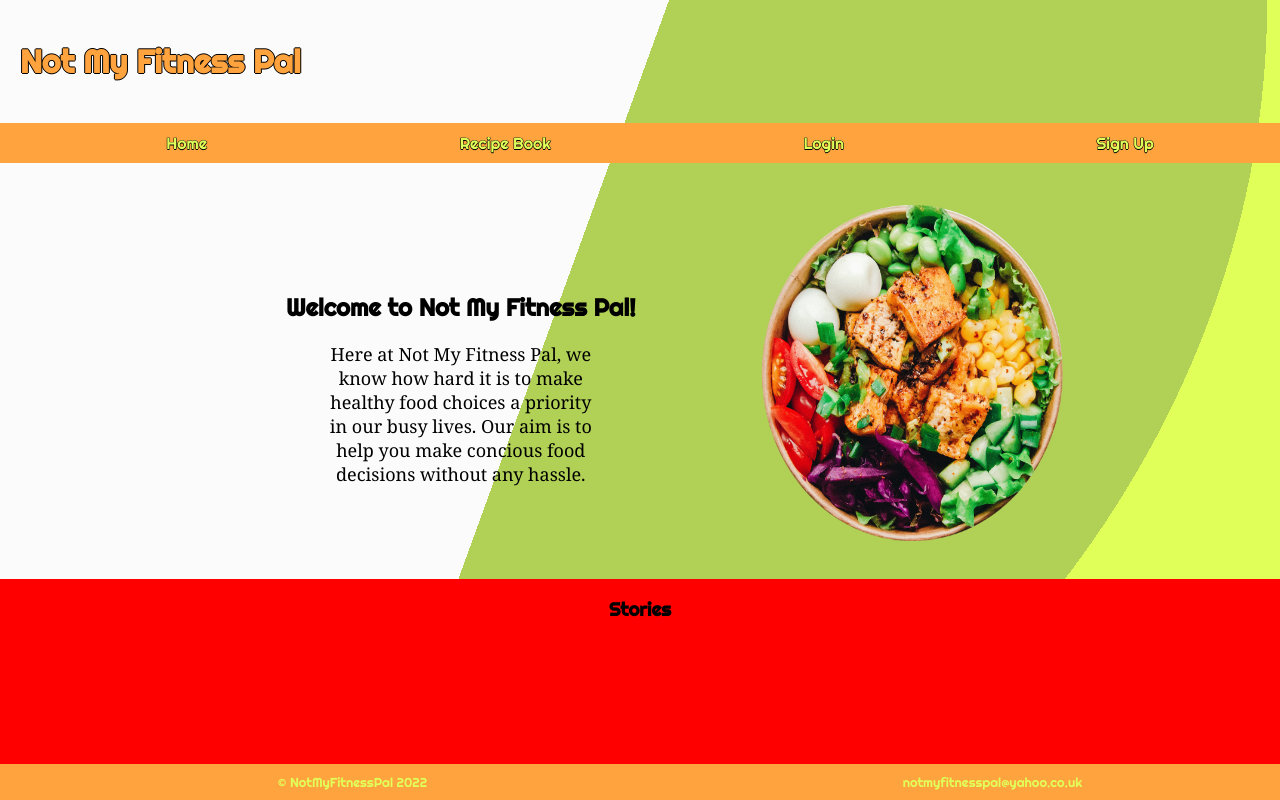
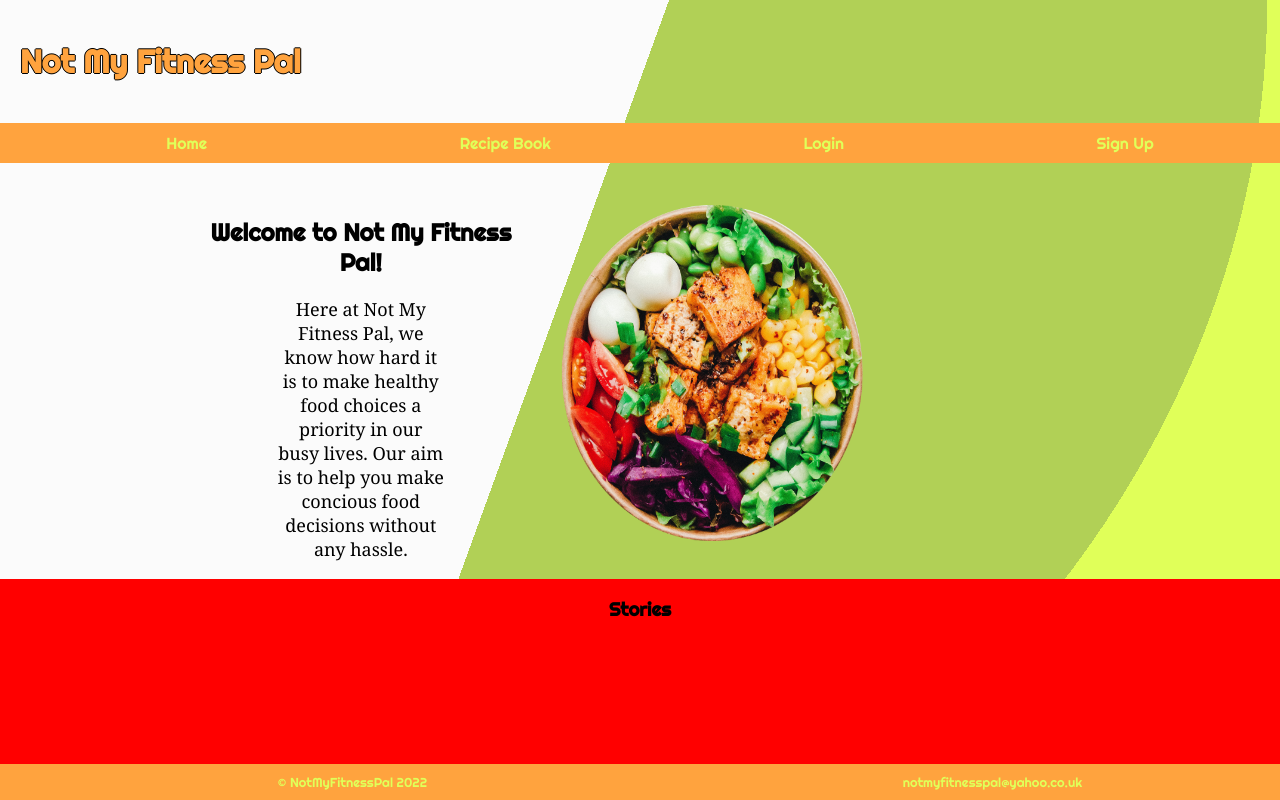
Before and after one commit to RobynGar/fitness_front_end, a React (Create React App) app in the folder front_end_fitness_app/: page / in a window 1280 px wide. Shown: the top 800 px of the page. Built offline with nearby package versions, Linux system fonts and the light colour scheme; no server answers.

Commit message:
delete fetch request added but in comments

```diff
--- a/front_end_fitness_app/src/App.css
+++ b/front_end_fitness_app/src/App.css
@@ -62,7 +62,6 @@ h1{
   color: var(--dark-green);
   text-decoration: none;
   align-items: center;
-  text-shadow: -0.5px 0 black, 0  0.5px black, 0.5px 0 black, 0 -0.5px black;
 }
 
 .home-pic {
@@ -73,10 +72,11 @@ h1{
   margin: 10px; */
   width: 40%;
   height: 400px;
+  padding-right: 200px;
 }
 
 .grow {
-  transition: all .8s ease-in-out;
+  transition: all .4s ease-in-out;
   }
 
   .grow:hover {
@@ -127,6 +127,12 @@ h1{
   text-decoration: none;
 
 }
+
+.filter-bar {
+  margin: auto;
+  width: 50%;
+}
+
 .recipeContext{
   margin-left: 30px;
 }
--- a/front_end_fitness_app/src/App.js
+++ b/front_end_fitness_app/src/App.js
@@ -19,13 +19,17 @@ function App() {
 
   // --------------------RECIPE SECTION------------------------
   const [recipeList, setRecipeList] = useState([]);
+  const [filteredById,setFilteredById] = useState([]);
+  const [filteredRecipe, setFilteredRecipe] = useState("");
+  const [peopleList, setPeopleList] = useState([]);
+  const { user } = useContext(UserContext);
 
   // fetch food data from "localhost:8080/food/all"
   useEffect(() => {
     fetch("http://localhost:8080/food/all")
     .then(response => response.json())
     .then(data => setRecipeList(data))
-  },[recipeList])
+  },[])
 
   // handleFoodFormSubmit
   const addRecipeToDatabase = (newRecipe) => {
@@ -39,9 +43,17 @@ function App() {
      .then(response => response.json())
      .then(data => setRecipeList([...recipeList, data]))
      .catch(error => console.error(error))
+  }
 
-  }
- const [filteredRecipe, setFilteredRecipe] = useState("");
+  // // Allow users to delete a specific recipe
+  // const deleteRecipeFromDatabase = (id) => {
+  //   fetch(`http://localhost:8080/food/${id}`, {
+  //      method:"DELETE"
+  //    })
+  //    .then(response => response.json())
+  //    .then(resp => console.warn(resp))
+  //    .catch(error => console.error(error))
+  // }
 
   const filterChange = (event) => {
     setFilteredRecipe(event.value);
@@ -54,22 +66,19 @@ const filtered = React.useMemo(() => {
   }, [filteredRecipe, recipeList]);
 
   // --------------------PEOPLE SECTION------------------------
-  const [peopleList, setPeopleList] = useState([]);
   useEffect(() => {
       fetch("http://localhost:8080/person/all")
       .then(response => response.json())
       .then(data => setPeopleList(data))
   },[]);
 
-  const { user } = useContext(UserContext);
-
   // addPersonToDatabase logic (will be passed down as prop to Signup component)
 
-  const [filteredById,setFilteredById] = useState([]);
-
   useEffect(() => {
+    console.log(recipeList);
     const filteredRecipeById = recipeList.filter(recipe => recipe.person_id === parseInt(user.id))
     setFilteredById(filteredRecipeById)
+    console.log(filteredById);
   },[user,recipeList])
 
 
@@ -80,7 +89,7 @@ const filtered = React.useMemo(() => {
     <Routes>
       <Route exact path= "/" element={<Home />} />
       <Route exact path= "/RecipeBook" element={<RecipeBook recipeList = {recipeList} onRecipeFilter={filterChange} filtered={filtered}/>} />
-      <Route exact path= "/MyRecipeBook" element={user.auth ? <MyRecipeBook recipeList = {recipeList} onRecipeSubmission = {addRecipeToDatabase} filteredById={filteredById}/> : <Home />} />
+      <Route exact path= "/MyRecipeBook" element={user.auth ? <MyRecipeBook recipeList = {recipeList} onRecipeSubmission = {addRecipeToDatabase} filteredById={filteredById} /> : <Home />} />
       <Route exact path= "/Login" element={!user.auth ? <Login peopleList={peopleList} recipeList={recipeList} /> : <Navigate replace to="/MyRecipeBook"/>} />
       <Route exact path= "/SignUp" element={<SignUp />} />
     </Routes>
--- a/front_end_fitness_app/src/RecipeBook.js
+++ b/front_end_fitness_app/src/RecipeBook.js
@@ -20,8 +20,8 @@ const RecipeBook = ({recipeList, onRecipeFilter, filtered}) => {
 // filters but need to incorporate the unique name and notes
     const filteredMap = filtered.map(recipe => {
         return <Recipe
-        recipe={recipe}
-        key={recipe.id} />
+                    recipe={recipe}
+                    key={recipe.id} />
     })
 
     // the different options within our dropdown filter
@@ -37,6 +37,7 @@ const RecipeBook = ({recipeList, onRecipeFilter, filtered}) => {
         <div className="recipeContext">
             <h1>All Recipes</h1>
             <Select
+                className="filter-bar"
                 options={mealTypeOptions}
                 onChange={onRecipeFilter} />
             {filteredMap}
--- a/front_end_fitness_app/src/components/MyRecipe.js
+++ b/front_end_fitness_app/src/components/MyRecipe.js
@@ -2,6 +2,7 @@ const MyRecipe = ({recipe}) => {
     return (
         <>
         <h2> {recipe.name} </h2>
+        <button className="delete-button">Delete</button>
         <ul>
             <li>{recipe.mealType}</li>
             <li>{recipe.notes}</li>
```
Lines whose indentation alone changed are shown as unchanged.
